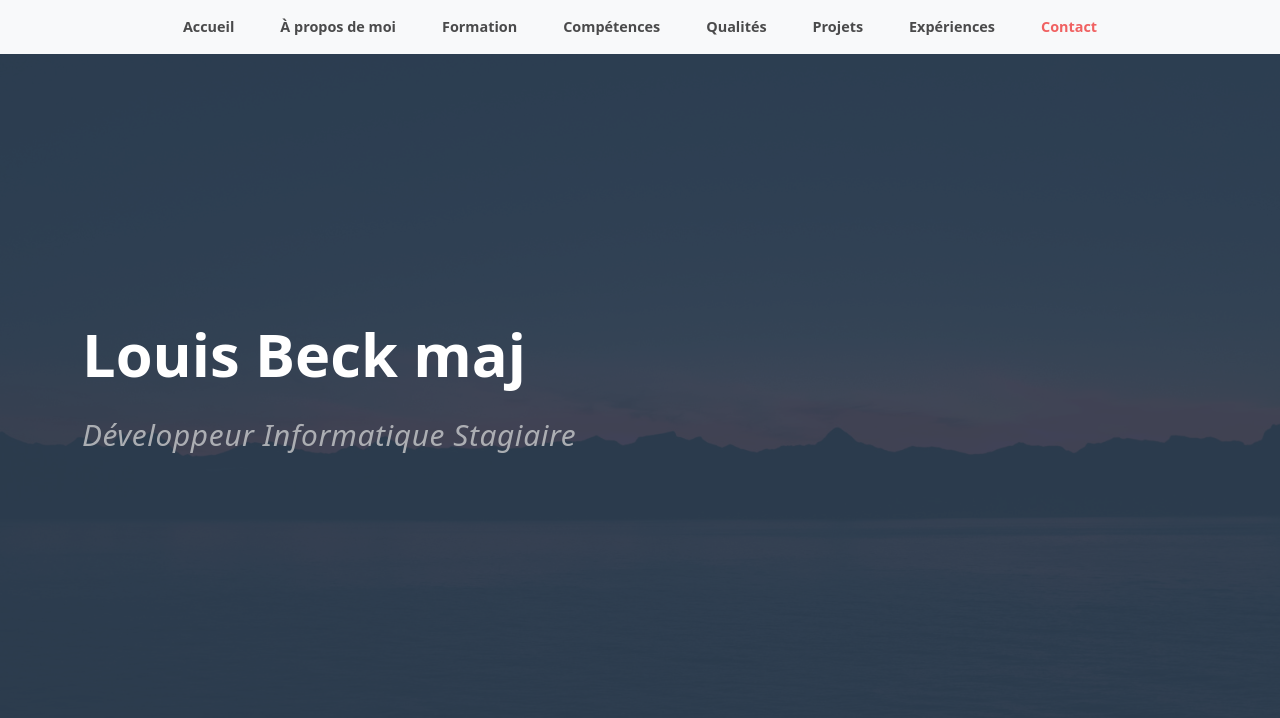
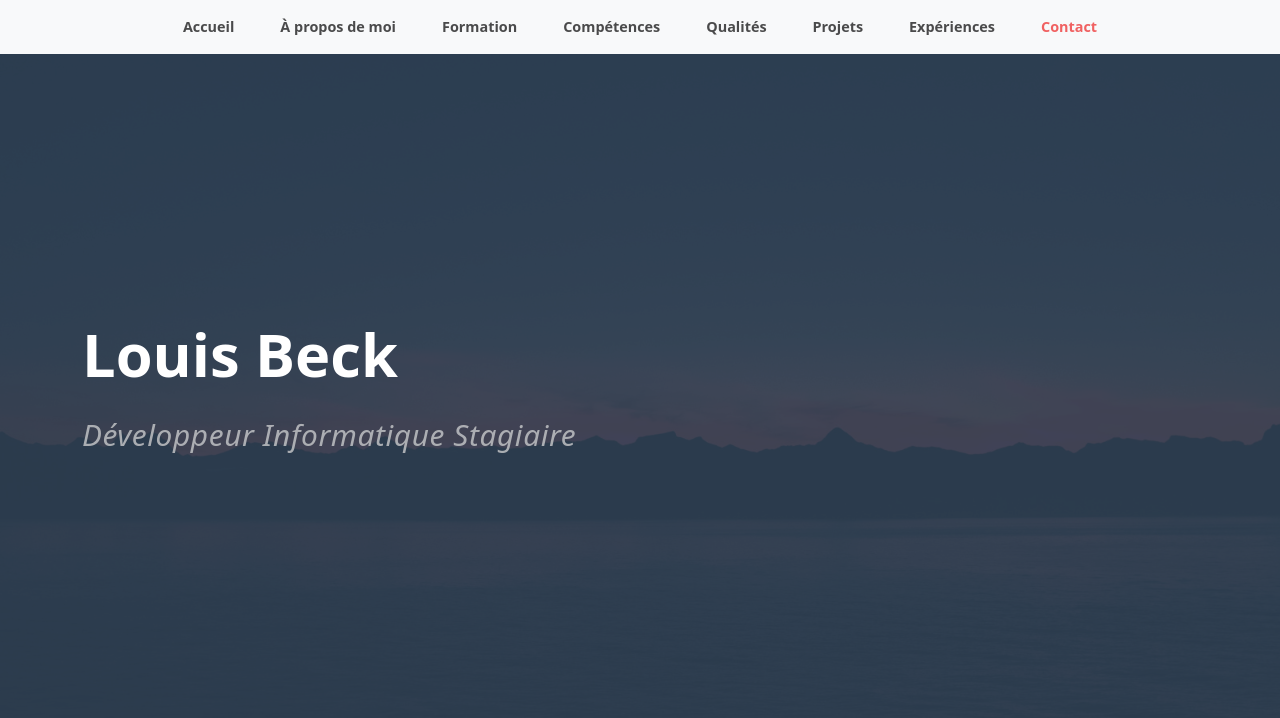
Before and after one commit to louisbecketu/monSite, a plain HTML site: page index.html in a window 1280 px wide. Shown: the top 718 px of the page. Drawn offline with nearby package versions, Linux system fonts and the light colour scheme.

Commit message:
Update index.html

```diff
--- a/index.html
+++ b/index.html
@@ -51,7 +51,7 @@
                 <div class="carousel-inner">
                     <div class="carousel-item active">
                         <div class="carousel-caption d-none d-md-block">
-                            <h1 class="carousel-title">Louis Beck maj</h1>
+                            <h1 class="carousel-title">Louis Beck</h1>
                             <p class="carousel-subtitle">Développeur Informatique Stagiaire</p>
                         </div>
                     </div>
```
